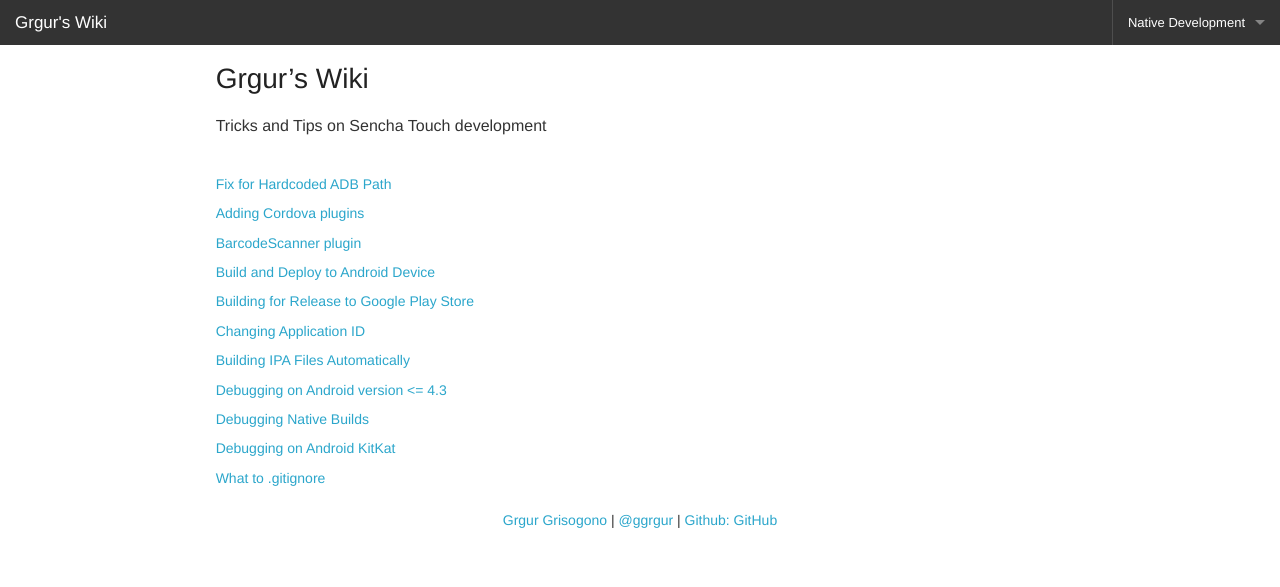
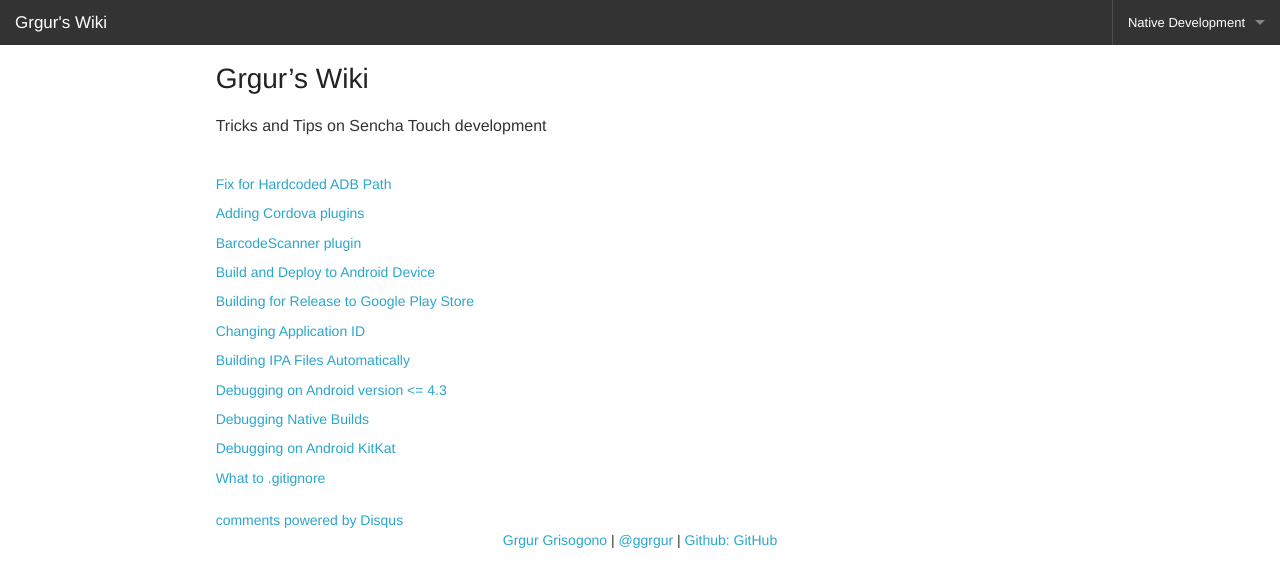
Before and after one commit to grgur/SenchaWiki, a Jekyll site: the page built from index.md, in a window 1280 px wide. Shown: the top 587 px of the page. Built offline with Jekyll 4.4.1, drawn with Linux system fonts in a browser that asks for light colours; comment, search, counter and statistics services are not loaded; some of the changed lines change nothing that is shown.

Commit message:
Added disqus

```diff
--- a/_includes/footer.html
+++ b/_includes/footer.html
@@ -1,3 +1,5 @@
+<div id="disqus_thread"></div>
+ <a href="http://disqus.com" class="dsq-brlink" rel="nofollow">comments powered by <span class="logo-disqus">Disqus</span></a>
 <div class="row text-center">
     <a href="{{ site.linkedin }}">{{ site.author }}</a> | <a href="http://twitter.com/{{ site.twitter }}">@{{ site.twitter }}</a> | <a href="http://github.com/{{ site.github }}">Github: {{ site.github }}</a>
   </ul>
--- a/assets/js/app.js
+++ b/assets/js/app.js
@@ -47,6 +47,7 @@
     });
 }
 
+//ga
 (function(i,s,o,g,r,a,m){i['GoogleAnalyticsObject']=r;i[r]=i[r]||function(){
 (i[r].q=i[r].q||[]).push(arguments)},i[r].l=1*new Date();a=s.createElement(o),
 m=s.getElementsByTagName(o)[0];a.async=1;a.src=g;m.parentNode.insertBefore(a,m)
@@ -54,3 +55,11 @@
 
 ga('create', 'UA-319982-20', 'grgur.com');
 ga('send', 'pageview');
+
+//disqus
+var disqus_shortname = 'grgurwiki'; // required: replace example with your forum shortname
+(function() {
+    var dsq = document.createElement('script'); dsq.type = 'text/javascript'; dsq.async = true;
+    dsq.src = '//' + disqus_shortname + '.disqus.com/embed.js';
+    (document.getElementsByTagName('head')[0] || document.getElementsByTagName('body')[0]).appendChild(dsq);
+})();
```
Also changed, not shown: 1 other file.
